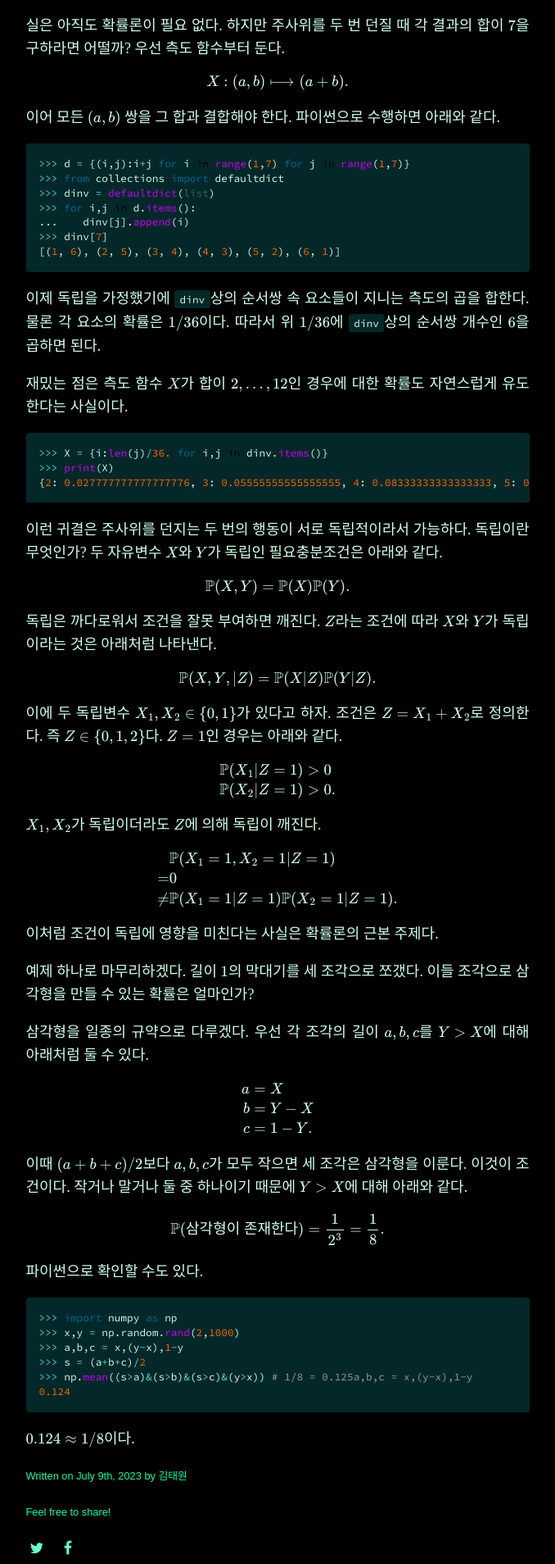
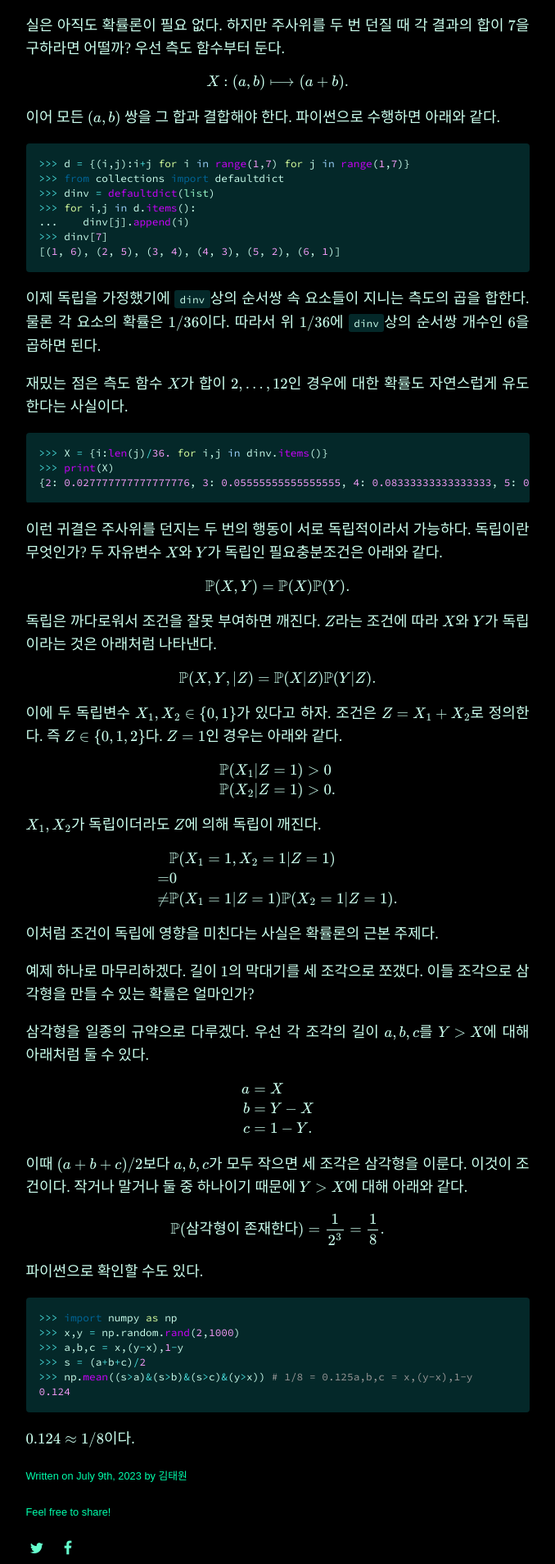
Before and after one commit to pangmoo-KTW/pangmoo-KTW, a Jekyll site: the page built from _posts/2023-07-09-ppm002.md, in a window 1280 px wide. Shown: the part 1671-3579 px from the top of the page at 82% size, without its empty margins (301-979 px from the left). Built offline with Jekyll 4.4.1, drawn with Linux system fonts in a browser that asks for light colours; some web fonts are replaced; comment, search, counter and statistics services are not loaded.

Commit message:
full color codeblock

```diff
--- a/assets/css/syntax.css
+++ b/assets/css/syntax.css
@@ -1,7 +1,7 @@
 .highlight .hll { background-color: #ffc; }
 .highlight .c { color: #999; } /* Comment */
 .highlight .err { color: #a00; background-color: #faa } /* Error */
-.highlight .k { color: #069; } /* Keyword */
+.highlight .k { color: #d7ff9e; } /* Keyword */
 .highlight .o { color: #47dbda } /* Operator */
 .highlight .cm { color: #09f; font-style: italic } /* Comment.Multiline */
 .highlight .cp { color: #099 } /* Comment.Preproc */
@@ -26,7 +26,7 @@
 .highlight .m { color: #f60 } /* Literal.Number */
 .highlight .s { color: #d44950 } /* Literal.String */
 .highlight .na { color: #4f9fcf } /* Name.Attribute */
-.highlight .nb { color: #366 } /* Name.Builtin */
+.highlight .nb { color: #9effcf } /* Name.Builtin */
 .highlight .nc { color: #0a8; } /* Name.Class */
 .highlight .no { color: #360 } /* Name.Constant */
 .highlight .nd { color: #99f } /* Name.Decorator */
@@ -37,11 +37,11 @@
 .highlight .nn { color: #0cf; } /* Name.Namespace */
 .highlight .nt { color: #2f6f9f; } /* Name.Tag */
 .highlight .nv { color: #033 } /* Name.Variable */
-.highlight .ow { color: #000; } /* Operator.Word */
+.highlight .ow { color: #9ed5ff; } /* Operator.Word */
 .highlight .w { color: #bbb } /* Text.Whitespace */
-.highlight .mf { color: #f60 } /* Literal.Number.Float */
+.highlight .mf { color: #fb9eff } /* Literal.Number.Float */
 .highlight .mh { color: #f60 } /* Literal.Number.Hex */
-.highlight .mi { color: #f60 } /* Literal.Number.Integer */
+.highlight .mi { color: #fb9eff } /* Literal.Number.Integer */
 .highlight .mo { color: #f60 } /* Literal.Number.Oct */
 .highlight .sb { color: #c30 } /* Literal.String.Backtick */
 .highlight .sc { color: #c30 } /* Literal.String.Char */
```
